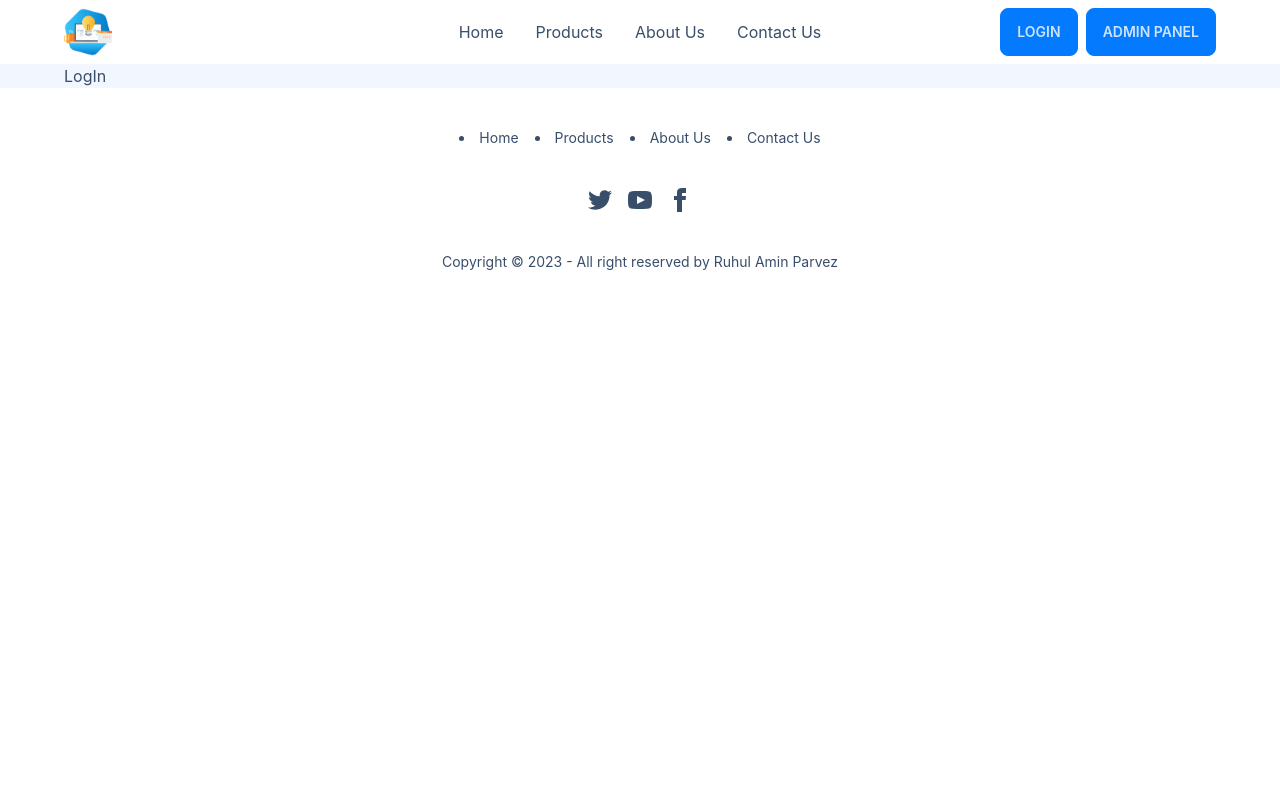
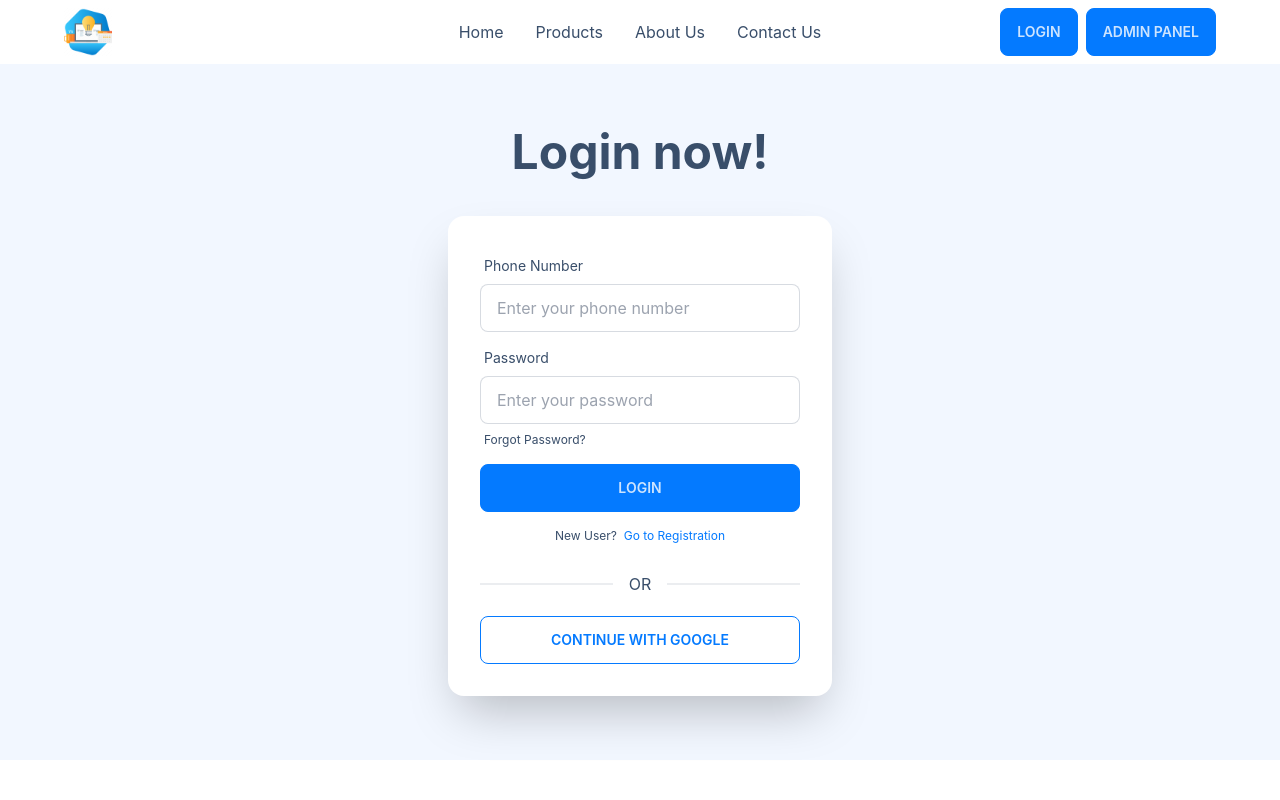
Before and after one commit to ruhulaminparvez/admin-panel-repliq, a React (Create React App) app: page /login in a window 1280 px wide. Shown: the top 800 px of the page. Built offline with nearby package versions, Linux system fonts and the light colour scheme.

Commit message:
Login and Registraion Page Done with Validation :ocatocat:

```diff
--- a/package.json
+++ b/package.json
@@ -9,6 +9,7 @@
     "daisyui": "^2.51.3",
     "react": "^18.2.0",
     "react-dom": "^18.2.0",
+    "react-hook-form": "^7.43.5",
     "react-router-dom": "^6.8.2",
     "react-scripts": "5.0.1",
     "web-vitals": "^2.1.4"
--- a/src/Pages/LogIn/LogIn.js
+++ b/src/Pages/LogIn/LogIn.js
@@ -1,9 +1,83 @@
-import React from 'react';
+import React, {  useState } from "react";
+import { useForm } from "react-hook-form";
+import { Form, Link } from "react-router-dom";
 
 const LogIn = () => {
+  const { register, handleSubmit, formState: { errors } } = useForm();
+  const [loginError, setLoginError] = useState("");
+
+  const onSubmit = (data) => {
+    console.log(data);
+    setLoginError("");
+  }
   return (
-    <div className='lg:px-16 bg-base-200'>
-      LogIn
+    <div className='lg:px-16 bg-base-200 py-16'>
+      <div className="mb-10">
+          <h1 className="text-5xl text-center font-bold">Login now!</h1>
+      </div>
+      <div className="hero">
+          <Form onSubmit={handleSubmit(onSubmit)} className="card flex-shrink-0 w-full max-w-sm shadow-2xl bg-base-100">
+            <div className="card-body">
+              <div className="form-control">
+                <label className="label">
+                  <span className="label-text">Phone Number</span>
+                </label>
+                <input
+                  type="text"
+                  {...register("phoneNumber",
+                    {
+                      required: "**Phone Number is Required",
+                      pattern: { value: /^(\+88)?(01)[0-9]{9}$/, message: "**Invalid Phone Number" }
+                    }
+                  )}
+                  placeholder="Enter your phone number"
+                  className="input input-bordered"
+                />
+                {errors.phoneNumber && <p className="text-red-700 mt-2">{errors.phoneNumber?.message}</p>}
+              </div>
+              <div className="form-control">
+                <label className="label">
+                  <span className="label-text">Password</span>
+                </label>
+                <input
+                  type="password"
+                  {...register("password",
+                  {
+                    required: "**Password is Required",
+                    minLength: { value: 6, message: "**Password must be at least 6 characters" },
+                    maxLength: { value: 15, message: "**Password must be at most 15 characters" },
+                    pattern: { value: /^(?=.*[A-Za-z])(?=.*\d)[A-Za-z\d]{6,}$/, message: "**Password must contain at least one letter and one number" }
+                  }
+                  )}
+                  placeholder="Enter your password"
+                  className="input input-bordered"
+                />
+                {errors.password && <p className="text-red-700 mt-2">{errors.password?.message}</p>}
+                <label className="label text-center">
+                  <Link to="/forget-password" className="label-text-alt link link-hover">
+                  <p className="label-text-alt">Forgot Password?</p>
+                  </Link>
+                </label>
+                {loginError && <p className="text-red-700 mt-2">{loginError}</p>}
+              </div>
+              <div className="form-control">
+                <button className="btn btn-primary">Login</button>
+              </div>
+              <div>
+                <label className="label text-center">
+                  <p className="label-text-alt">New User? &nbsp;
+                  <Link to="/registration" className="label-text-alt link link-hover text-primary">
+                    Go to Registration
+                  </Link></p>
+                </label>
+              </div>
+              <div className="divider">OR</div>
+              <div className="form-control">
+                <button className="btn btn-outline btn-primary">Continue with Google</button>
+              </div>
+            </div>
+          </Form>
+      </div>
     </div>
   );
 };
--- a/src/Pages/Registration/Registration.js
+++ b/src/Pages/Registration/Registration.js
@@ -1,9 +1,75 @@
-import React from 'react';
+import React, { useState } from "react";
+import { useForm } from "react-hook-form";
+import { Form, Link } from "react-router-dom";
 
 const Registration = () => {
+  const { register, handleSubmit, formState: { errors } } = useForm();
+  const [registrationError, seRegistrationError] = useState("");
+
+  const onSubmit = (data) => {
+    console.log(data);
+    seRegistrationError("");
+  }
   return (
-    <div className='lg:px-16 bg-base-200'>
-      Registration
+    <div className='lg:px-16 bg-base-200 py-16'>
+      <div className="mb-10">
+        <h1 className="text-5xl text-center font-bold">Registration!</h1>
+      </div>
+      <div className="hero">
+        <Form onSubmit={handleSubmit(onSubmit)} className="card flex-shrink-0 w-full max-w-sm shadow-2xl bg-base-100">
+          <div className="card-body">
+            <div className="form-control">
+              <label className="label">
+                <span className="label-text">Phone Number</span>
+              </label>
+              <input
+                type="text"
+                {...register("phoneNumber",
+                  {
+                    required: "**Phone Number is Required",
+                    pattern: { value: /^(\+88)?(01)[0-9]{9}$/, message: "**Invalid Phone Number" }
+                  }
+                )}
+                placeholder="Enter your phone number"
+                className="input input-bordered"
+              />
+              {errors.phoneNumber && <p className="text-red-700 mt-2">{errors.phoneNumber?.message}</p>}
+            </div>
+            <div className="form-control">
+              <label className="label">
+                <span className="label-text">Password</span>
+              </label>
+              <input
+                type="password"
+                {...register("password",
+                  {
+                    required: "**Password is Required",
+                    minLength: { value: 6, message: "**Password must be at least 6 characters" },
+                    maxLength: { value: 15, message: "**Password must be at most 15 characters" },
+                    pattern: { value: /^(?=.*[A-Za-z])(?=.*\d)[A-Za-z\d]{6,}$/, message: "**Password must contain at least one letter and one number" }
+                  }
+                )}
+                placeholder="Enter your password"
+                className="input input-bordered"
+              />
+              {errors.password && <p className="text-red-700 mt-2">{errors.password?.message}</p>}
+
+              {registrationError && <p className="text-red-700 mt-2">{registrationError}</p>}
+            </div>
+            <div className="form-control mt-5">
+              <button className="btn btn-primary">Registration</button>
+            </div>
+            <div>
+              <label className="label text-center">
+                <p className="label-text-alt">Already Registered? &nbsp;
+                  <Link to="/login" className="label-text-alt link link-hover text-primary">
+                    Go to LogIn
+                  </Link></p>
+              </label>
+            </div>
+          </div>
+        </Form>
+      </div>
     </div>
   );
 };
```
Also changed, not shown: 1 other file (tests, documents, lock files or other folders).
